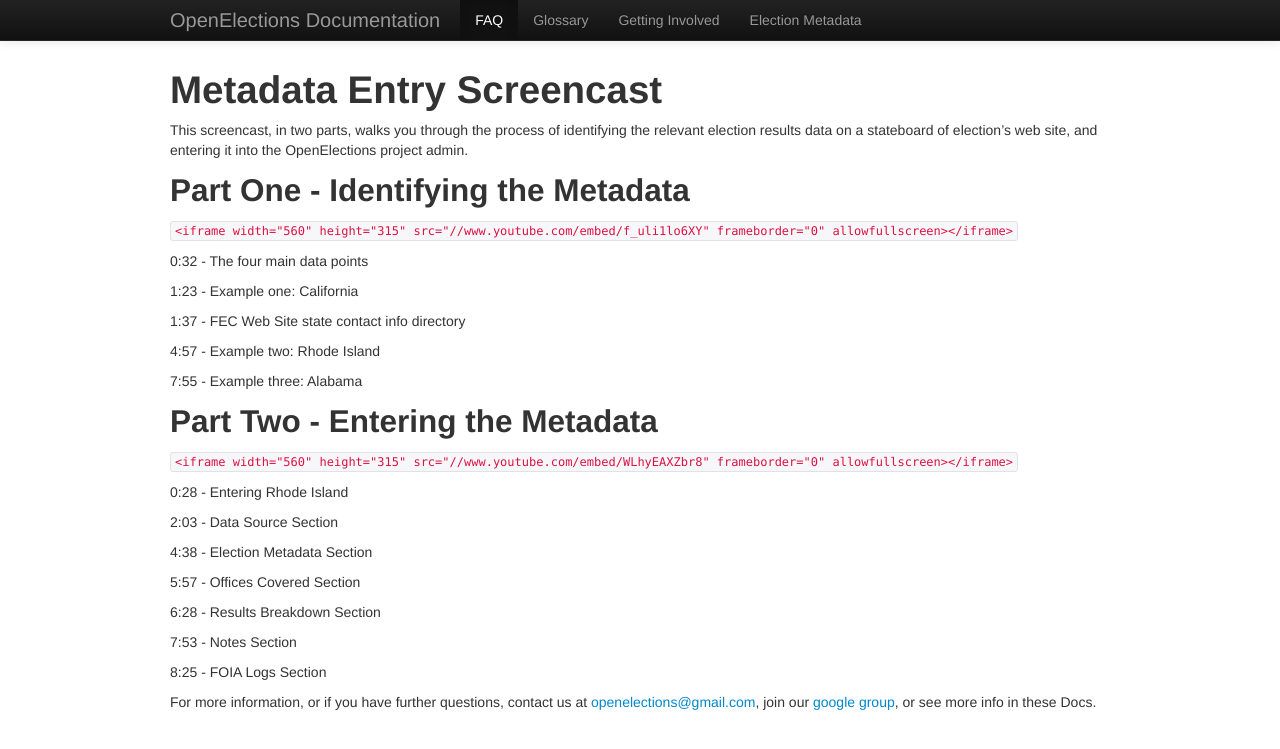
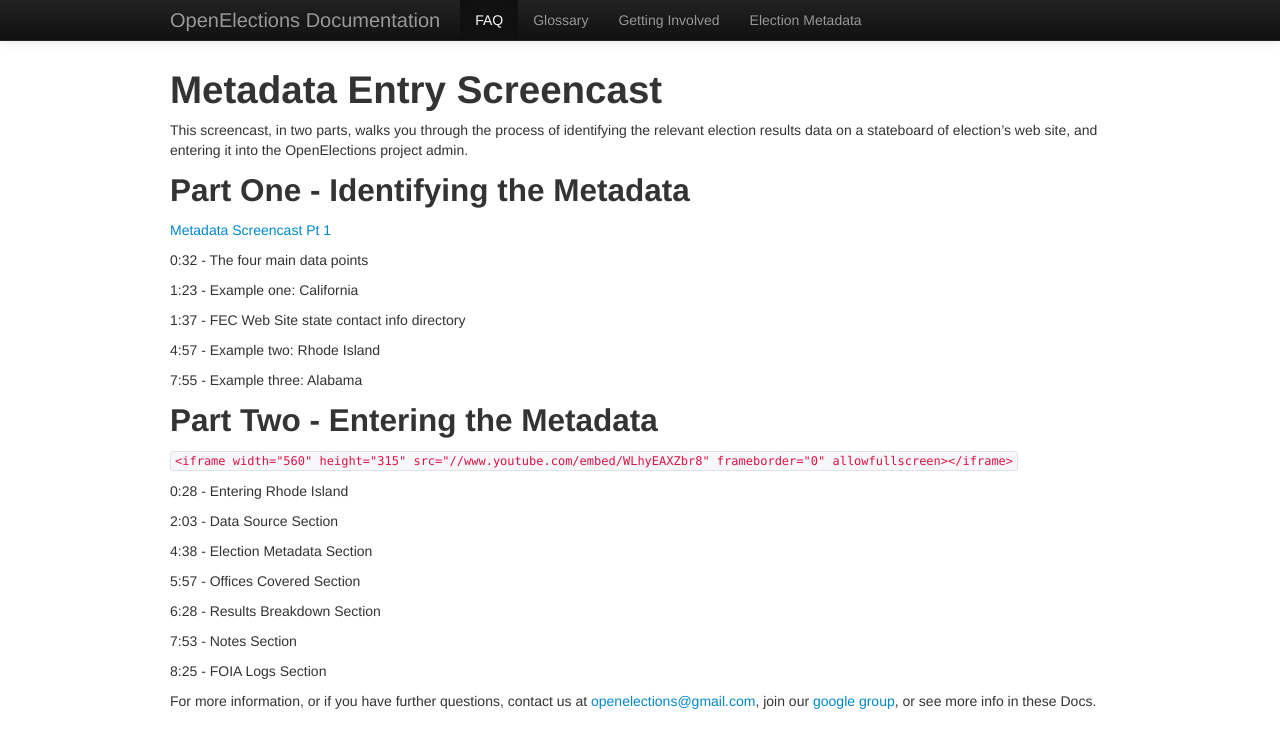
Before and after one commit to openelections/docs, a Jekyll site: the page built from MetadataEntryScreencast.md, in a window 1280 px wide. Shown: the top 749 px of the page. Built offline with Jekyll 4.4.1, drawn with Linux system fonts in a browser that asks for light colours; some web fonts are replaced.

Commit message:
Update MetadataEntryScreencast.md

```diff
--- a/MetadataEntryScreencast.md
+++ b/MetadataEntryScreencast.md
@@ -11,7 +11,7 @@
 
 ## Part One - Identifying the Metadata
 
-`<iframe width="560" height="315" src="//www.youtube.com/embed/f_uli1lo6XY" frameborder="0" allowfullscreen></iframe>`
+[Metadata Screencast Pt 1](iframe width="560" height="315" src="//www.youtube.com/embed/f_uli1lo6XY" frameborder="0" allowfullscreen></iframe>)
 
 0:32 - The four main data points
 
@@ -43,4 +43,5 @@
 8:25 - FOIA Logs Section
 
 
+
 For more information, or if you have further questions, contact us at [openelections@gmail.com](mailto:openelections@gmail.com), join our [google group](https://groups.google.com/forum/?fromgroups#!forum/openelections), or see more info in these Docs.
```
